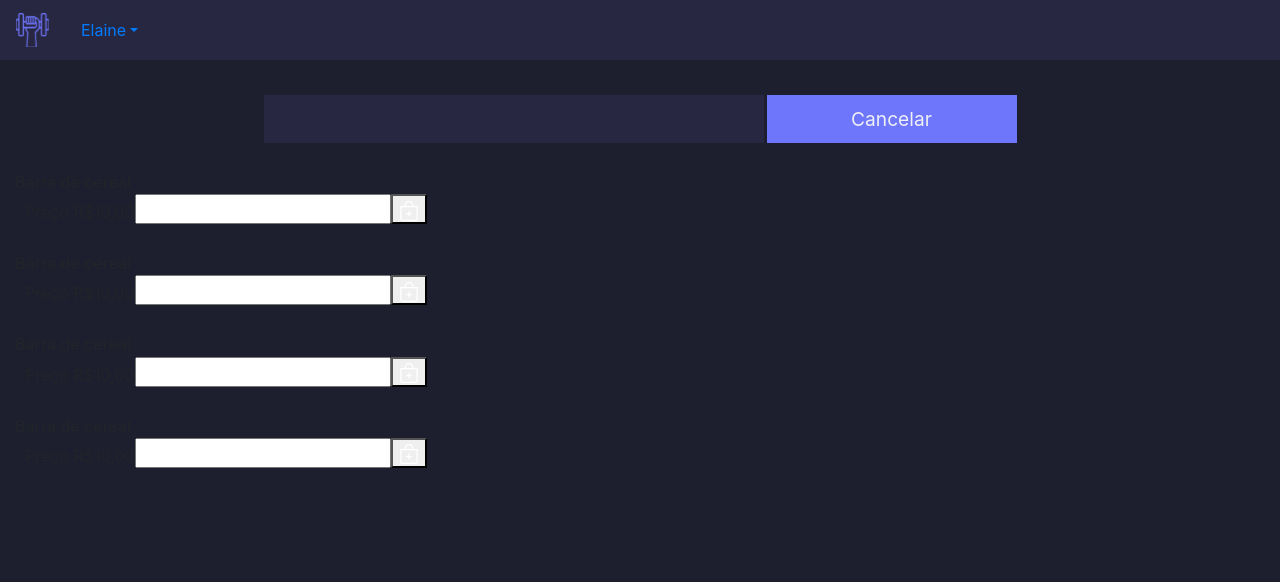
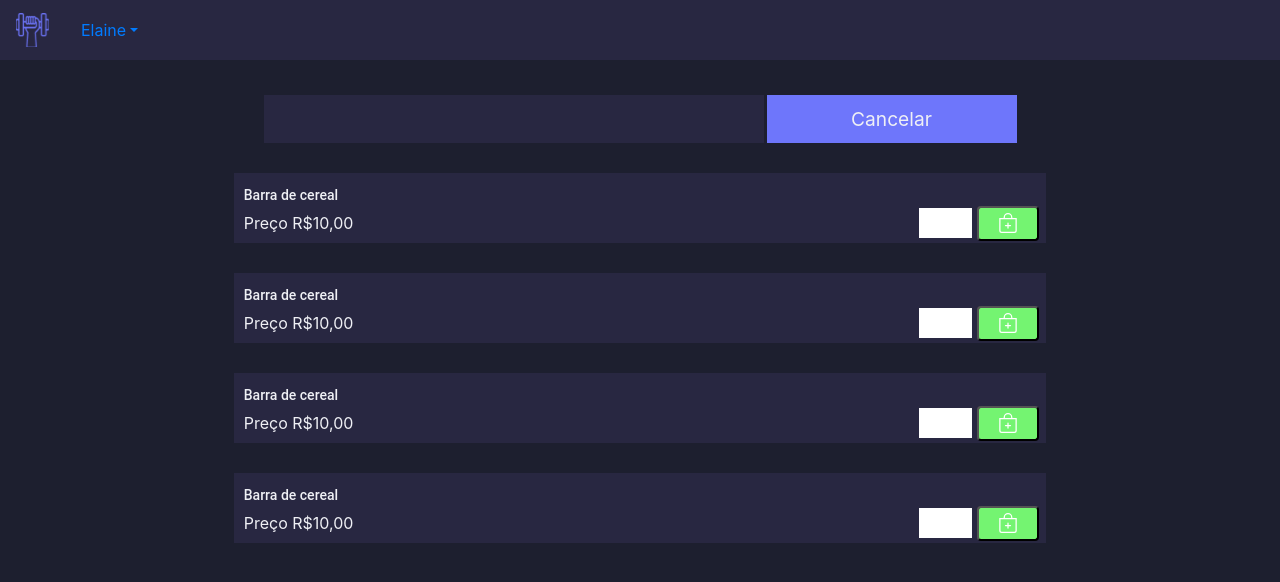
Before and after one commit to robsonmvieira/herba-front, a Next.js app: page /listproducts in a window 1280 px wide. Shown: the top 582 px of the page. Built offline with nearby package versions, Linux system fonts and the light colour scheme.

Commit message:
response lits item large

```diff
--- a/src/components/product/styles.ts
+++ b/src/components/product/styles.ts
@@ -17,6 +17,7 @@ export const ItemContainer = styled.div`
     display: flex;
     align-items: flex-end;
     padding: 15px;
+    justify-content: center;
   }
 `;
 
@@ -57,6 +58,24 @@ export const ContainerItemInfo = styled.div`
       margin-left: 10px;
     }
   }
+
+  @media (min-width: 761px) {
+    background: #282741;
+    width: 40%;
+    height: 70px;
+    display: flex;
+    flex-direction: column;
+    color: #eff0f5;
+    justify-content: flex-end;
+    & h6 {
+      font-family: Roboto;
+      font-style: normal;
+      font-weight: 500;
+      font-size: 14px;
+      line-height: 16px;
+      margin-left: 10px;
+    }
+  }
 `;
 
 export const ContainerIconsInfo = styled.div`
@@ -77,6 +96,14 @@ export const ContainerIconsInfo = styled.div`
     align-items: center;
     justify-content: flex-end;
   }
+  @media (min-width: 761px) {
+    background: #282741;
+    width: 25%;
+    height: 70px;
+    display: flex;
+    align-items: center;
+    justify-content: flex-end;
+  }
 `;
 
 export const InputIconInfo = styled.input`
@@ -91,6 +118,16 @@ export const InputIconInfo = styled.input`
   }
 
   @media (min-width: 361px) and (max-width: 760px) {
+    width: 17%;
+    height: 30px;
+    background: #fff;
+    color: black;
+    border: none;
+    margin-top: 30px;
+    margin-right: 5px;
+  }
+
+  @media (min-width: 761px) {
     width: 17%;
     height: 30px;
     background: #fff;
@@ -125,4 +162,16 @@ export const ContainerBtn = styled.button`
     justify-content: center;
     margin-right: 7px;
   }
+
+  @media (min-width: 761px) {
+    width: 20%;
+    height: 35px;
+    background: #74f471;
+    border-radius: 4px;
+    margin-top: 30px;
+    display: flex;
+    align-items: center;
+    justify-content: center;
+    margin-right: 7px;
+  }
 `;
```
